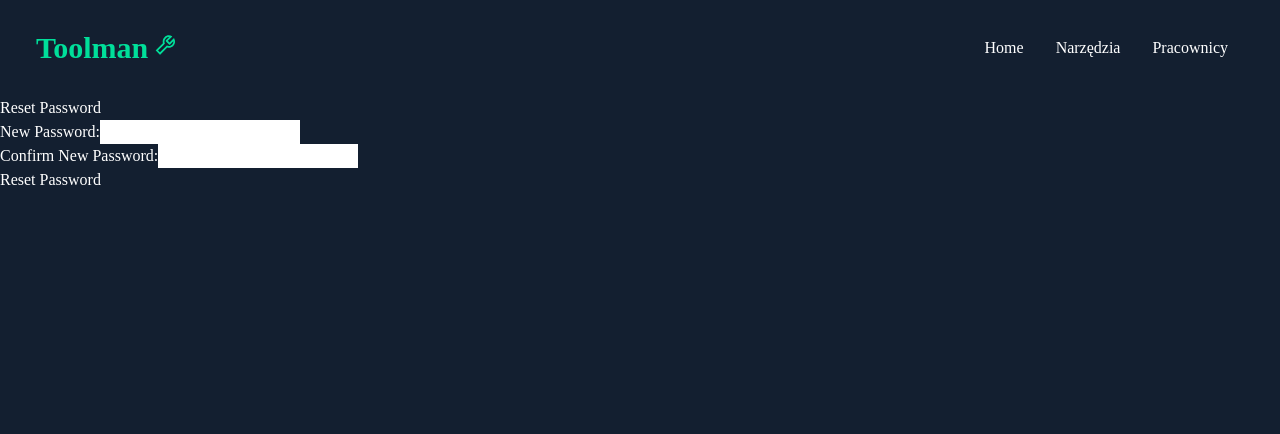
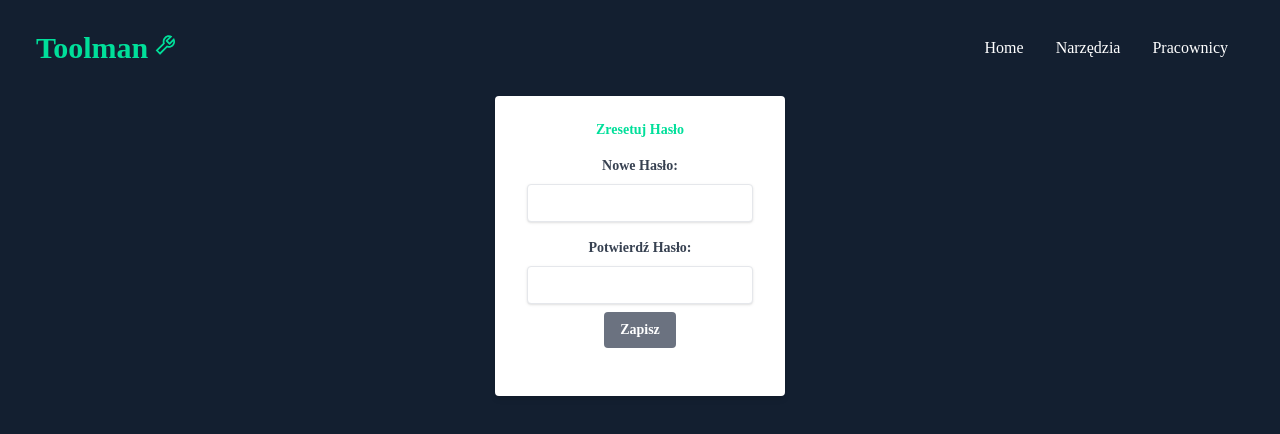
Before and after one commit to TomPrint/Toolman, a React (Create React App) app in the folder frontend/: page /api/user/reset-password/1 in a window 1280 px wide. Shown: the top 434 px of the page. Built offline with nearby package versions, Linux system fonts and the light colour scheme.

Commit message:
complete password reset functionality

```diff
--- a/frontend/src/pages/ResetPasswordForm.js
+++ b/frontend/src/pages/ResetPasswordForm.js
@@ -3,8 +3,8 @@ import { Link } from 'react-router-dom'
 
 const ResetPasswordForm = () => {
   const [email, setEmail] = useState('');
-  const [successMessage, setSuccessMessage] = useState('');
-  const [errorMessage, setErrorMessage] = useState('');
+  const [message, setMessage] = useState('');
+  const [error, setError] = useState('');
 
   const handleSubmit = async (e) => {
     e.preventDefault();
@@ -16,12 +16,19 @@ const ResetPasswordForm = () => {
         },
         body: JSON.stringify({ email }),
       });
-      const data = await response.json();
-      setSuccessMessage(data.message);
-      setErrorMessage('');
+
+
+      if (response.ok) {
+        setMessage("Wysłano link z resetem hasła!")
+        setError("")
+
+      } else {
+        setError("Użytkownik nie istnieje.");
+        setMessage("");
+      }
     } catch (error) {
-      setErrorMessage(error);
-      setSuccessMessage('');
+      setError("Coś poszło nie tak, spróbuj ponownie.");
+      setMessage("");
     }
   };
 
@@ -42,10 +49,11 @@ return (
         <div className="container min-w-full flex flex-col items-center">
       <button type="submit" className=" bg-gray-500 hover:bg-[#00df9a] text-white font-bold py-2 px-4 rounded focus:outline-none focus:shadow-outline">Reset Hasła</button>
       <Link to='/login'><button className=" bg-gray-500 hover:bg-[#00df9a] text-white font-bold py-2 px-4 rounded focus:outline-none focus:shadow-outline mt-4">Wróć</button></Link>
-      {errorMessage && <div className="p-4 mb-4 text-sm text-red-700 bg-red-100 rounded-lg dark:bg-red-200 dark:text-red-800 mt-2">
-        {errorMessage}</div>}
-        {successMessage && <div className="p-4 mb-4 text-sm text-red-700 bg-red-100 rounded-lg dark:bg-red-200 dark:text-red-800 mt-2">
-        {successMessage}</div>}
+      {error && <div className="p-4 mb-4 text-sm text-red-700 bg-red-100 rounded-lg dark:bg-red-200 dark:text-red-800 mt-2">
+          {error}</div>}
+
+        {message && <div className="p-4 mb-4 text-sm text-gray-700 bg-green-100 rounded-lg dark:bg-green-200 dark:text-green-800 mt-2">
+          {message}</div>}
       </div>
 
     </form>
--- a/frontend/src/pages/ResetPasswordWithToken.js
+++ b/frontend/src/pages/ResetPasswordWithToken.js
@@ -1,5 +1,6 @@
 import React, { useState } from "react";
-import { useParams } from "react-router-dom";
+import { useParams, useNavigate } from "react-router-dom";
+
 
 const ResetPasswordPage = () => {
   const [password, setPassword] = useState("");
@@ -7,12 +8,13 @@ const ResetPasswordPage = () => {
   const [error, setError] = useState("");
   const [message, setMessage] = useState("");
   const { token } = useParams();
+  const navigate = useNavigate();
 
   const handleSubmit = async (e) => {
     e.preventDefault();
 
     if (password !== confirmPassword) {
-      setError("Passwords do not match");
+      setError("Hasła muszą być identyczne.");
       return;
     }
 
@@ -25,29 +27,35 @@ const ResetPasswordPage = () => {
         body: JSON.stringify({ password }),
       });
 
-      const data = await response.json();
-      console.log(token)
+
 
       if (response.ok) {
-        setMessage("Zmieniono Hasło")
+        setMessage("Zmieniono Hasło!")
+        setError("")
+        setTimeout(() => navigate('/'), 3500);
+
 
       } else {
-        setError(data.error);
+        setError("Link wygasł, zresetuj ponownie.");
+        setMessage("")
       }
     } catch (error) {
       console.log(error);
-      setError("Something went wrong. Please try again later.");
+      setError("Coś poszło nie tak, spróbuj ponownie.");
+      setMessage("")
     }
   };
 
   return (
-    <div>
-      <h2>Reset Password</h2>
-      <form onSubmit={handleSubmit}>
-        <div>
-          <label htmlFor="password">New Password:</label>
+    <div className="flex justify-center">
+
+
+      <form className="bg-white shadow-md rounded px-8 pt-6 pb-8 mb-4" onSubmit={handleSubmit}>
+      <h3 className="block text-[#00df9a] text-sm font-bold mb-4 text-center">Zresetuj Hasło</h3>
+      <div className="mb-4">
+      <label className="block text-gray-700 text-sm text-center font-bold mb-2">Nowe Hasło:</label>
           <input
-          className="text-black"
+          className="shadow appearance-none border rounded w-full py-2 px-3 text-gray-700 leading-tight focus:outline-none focus:shadow-outline"
             type="password"
             id="password"
             value={password}
@@ -55,18 +63,21 @@ const ResetPasswordPage = () => {
           />
         </div>
         <div>
-          <label htmlFor="confirmPassword">Confirm New Password:</label>
+        <label className="block text-gray-700 text-sm text-center font-bold mb-2">Potwierdź Hasło:</label>
           <input
-          className="text-black"
+          className="shadow appearance-none border rounded w-full py-2 px-3 text-gray-700 leading-tight focus:outline-none focus:shadow-outline"
             type="password"
             id="confirmPassword"
             value={confirmPassword}
             onChange={(e) => setConfirmPassword(e.target.value)}
           />
         </div>
-        {error && <p>{error}</p>}
-        {message && <p>{message}</p>}
-        <button type="submit">Reset Password</button>
+        {error && <p className="p-4 mb-4 text-sm text-red-700 bg-red-100 rounded-lg mt-2">{error}</p>}
+
+        <div class="flex justify-center">
+        <button type="submit" className="p-4 mb-4 text-sm bg-gray-500 hover:bg-[#00df9a] text-white font-bold mt-2 py-2 px-4 rounded focus:outline-none focus:shadow-outline">Zapisz</button>
+        </div>
+        {message && <div className="p-4 mb-4 text-sm text-green-500 bg-green-200 rounded-lg mt-2">{message}</div>}
       </form>
     </div>
   );
```
Also changed, not shown: 1 other file (tests, documents, lock files or other folders).
